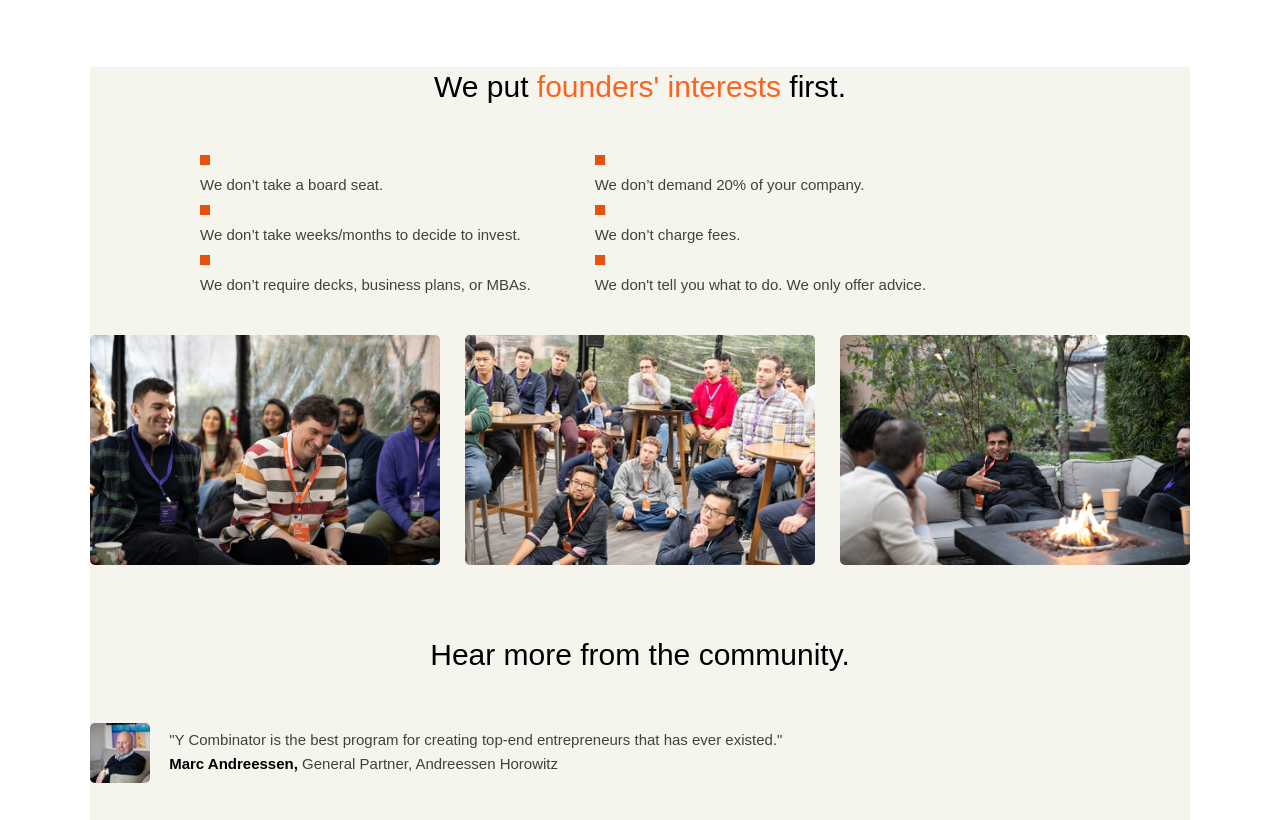
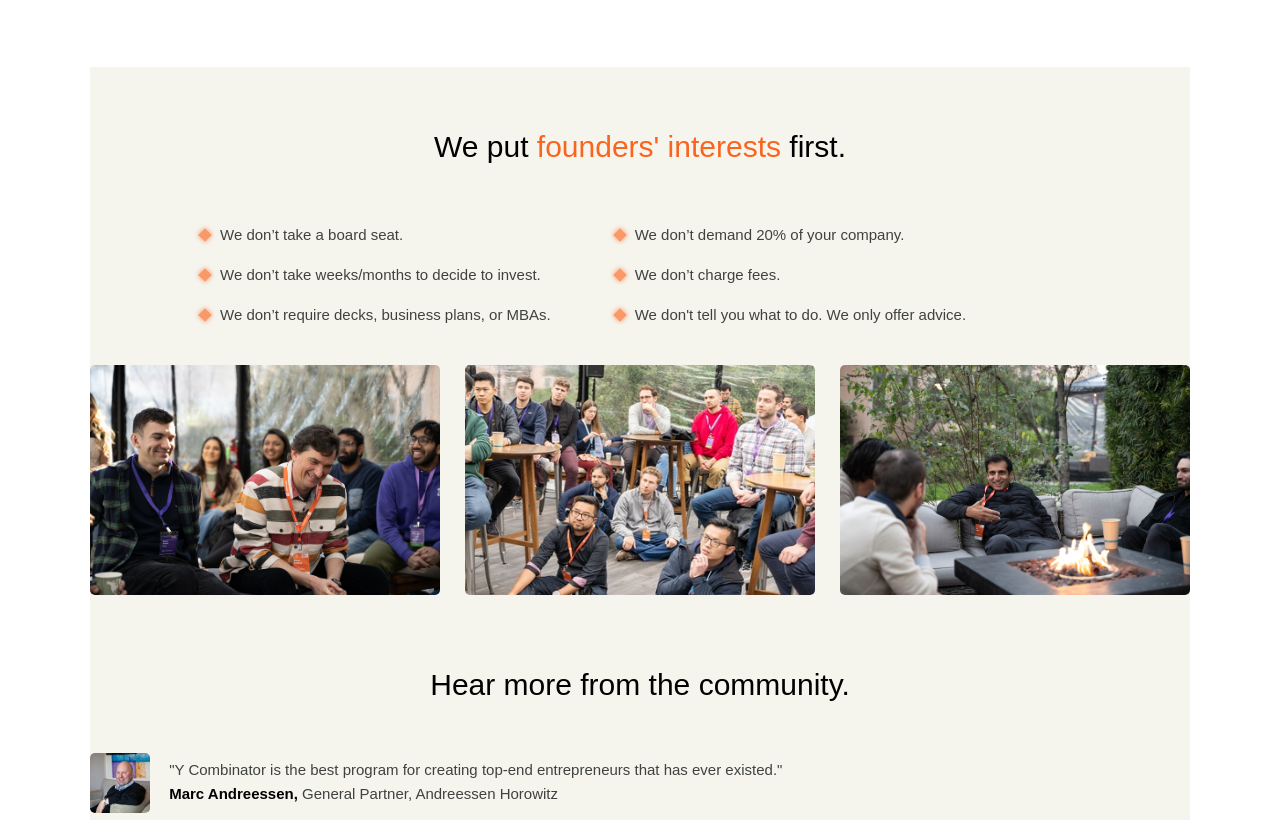
Before and after one commit to Vikash10x/Y-Combinator, a plain HTML site: page index.html in a window 1280 px wide. Shown: the part 3802-4622 px from the top of the page. Drawn offline with Linux system fonts and the light colour scheme.

Commit message:
Update CSS

```diff
--- a/index.css
+++ b/index.css
@@ -164,14 +164,6 @@ button:hover {
   cursor: pointer;
 }
 
-.top-big-container {
-  /* background-color: #f5f5ed; */
-  background-color: #ffffff;
-
-  /* max-width: 1100px;
-  margin: auto; */
-}
-
 .big-card {
   height: 290px;
   padding-top: 20px;
@@ -284,6 +276,7 @@ button:hover {
   margin-bottom: 3rem;
   line-height: 40px;
   font-size: 1.875rem;
+  /* padding-top: 70px; */
 }
 
 .color {
@@ -396,6 +389,7 @@ button:hover {
 }
 .vk {
   /* border: 1px solid black; */
+  padding-top: 60px;
   width: 100%;
 }
 
@@ -413,14 +407,16 @@ button:hover {
   font-weight: 500;
   margin-bottom: 30px;
   line-clamp: 1;
-  display: inline-block;
 }
 
 .dot {
-  background-color: #e6510d;
+  background-color: #fc50008f;
   height: 10px;
   width: 10px;
-  display: block;
+  display: inline-block;
+  margin-right: 10px;
+  rotate: 45deg;
+  box-shadow: 0px 0px 5px 0px #fc50008f;
 }
 
 .images {
@@ -567,8 +563,12 @@ img {
   font-size: 15px;
 }
 
+.last-stage {
+  background-color: #f5f5ed;
+  width: 100%;
+}
 .last-step {
-  background-color: #f5f5ed;
+  /* background-color: #f5f5ed; */
   padding-top: 70px;
   padding-bottom: 70px;
   max-width: 1100px;
```
